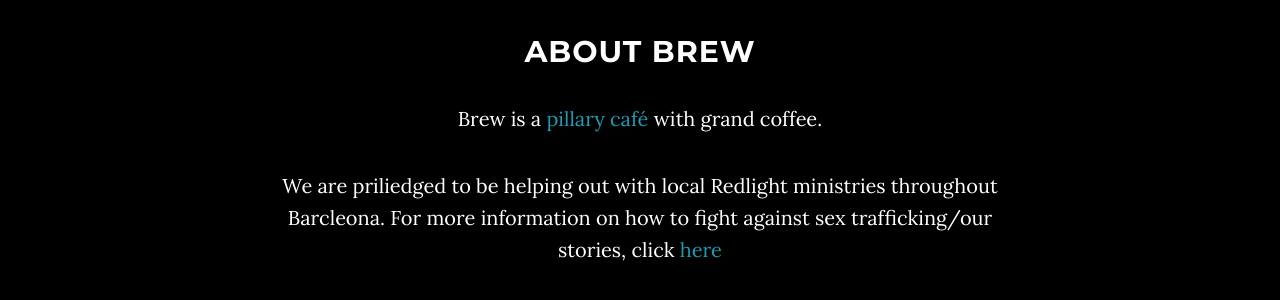
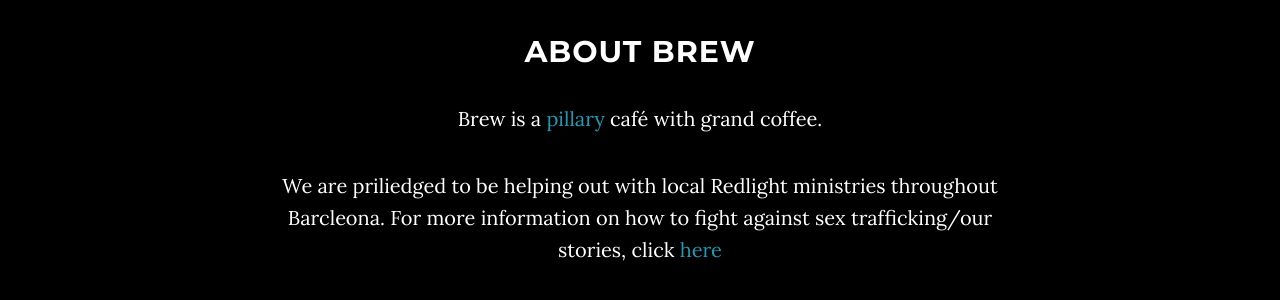
Before and after one commit to CharleneMolino/brew, a Jekyll site: the page built from index.html, in a window 1280 px wide and 900 px high, scrolled down 961 px. Shown: the part 154-454 px from the top of the window. Built offline with Jekyll 4.4.1, drawn with Linux system fonts in a browser that asks for light colours; part of the change alters nothing that is shown.

```diff
--- a/index.html
+++ b/index.html
@@ -62,7 +62,7 @@ layout: home
         <div class="row">
             <div class="col-lg-8 col-lg-offset-2">
                 <h2>About Brew</h2>
-                <p>Brew is a <a href="http://i.guim.co.uk/static/w-700/h--/q-95/sys-images/Guardian/Pix/pictures/2014/12/22/1419254517106/ce1a1b5e-8d19-40d1-a371-e551bf611d82-1020x741.jpeg">pillary café</a> with grand coffee.</p>
+                <p>Brew is a <a href="http://i.guim.co.uk/static/w-700/h--/q-95/sys-images/Guardian/Pix/pictures/2014/12/22/1419254517106/ce1a1b5e-8d19-40d1-a371-e551bf611d82-1020x741.jpeg">pillary </a>café with grand coffee.</p>
                 <p>We are priliedged to be helping out with local Redlight ministries throughout Barcleona. For more information on how to fight against sex trafficking/our stories, click <a href="http://en.wikipedia.org/wiki/List_of_red-light_districts">here</a></p>
             </div>
         </div>
```
